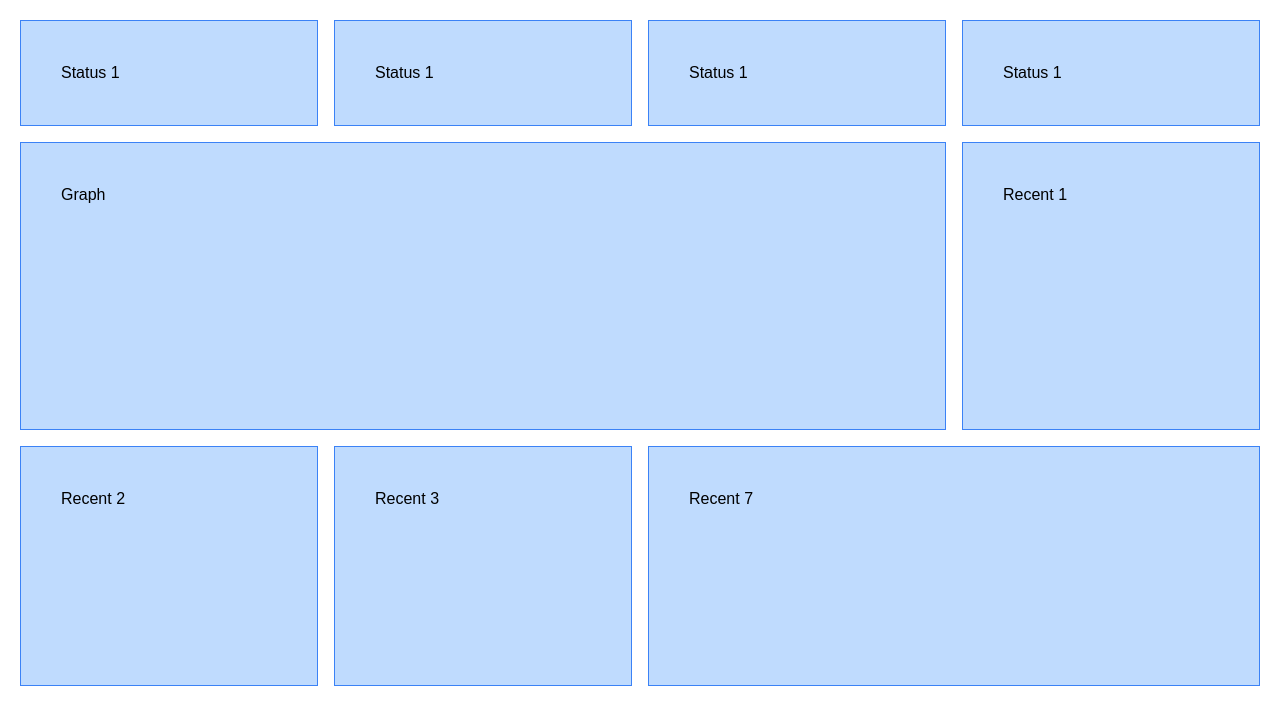
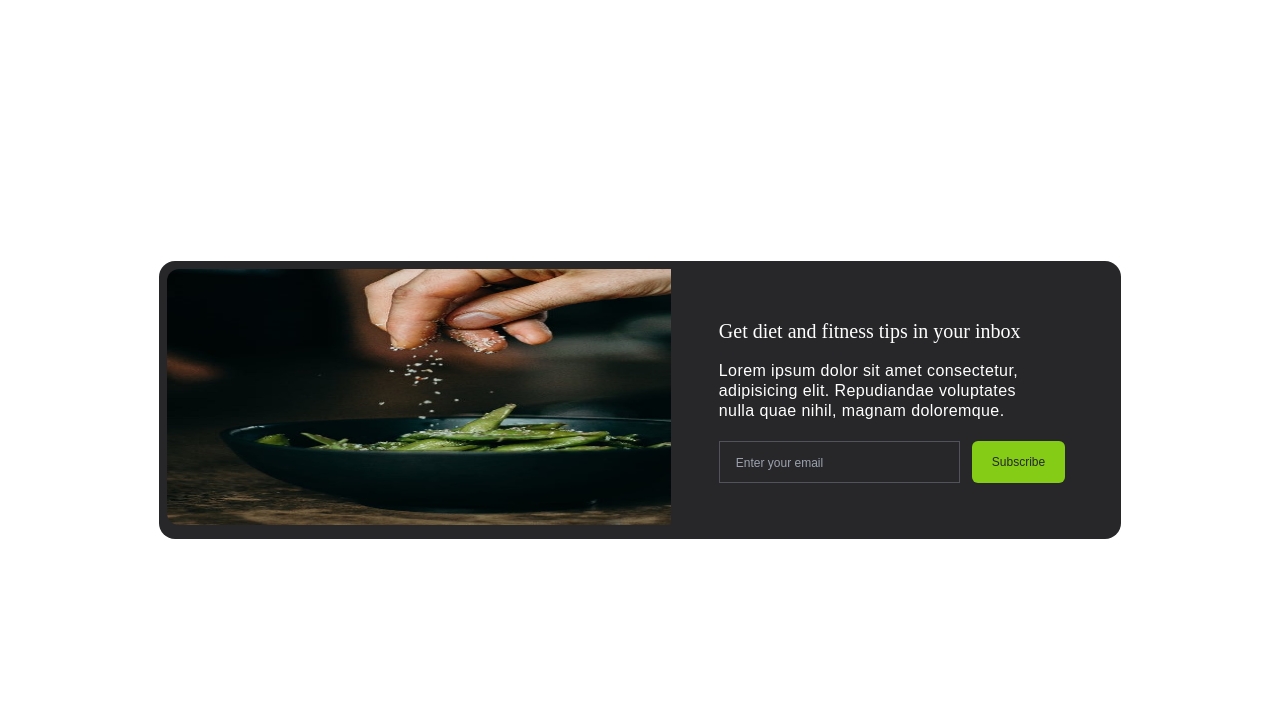
Before and after one commit to UsamaBhakrani/tailwind-nextjs-ts, a Next.js app: page / in a window 1280 px wide. Shown: the top 724 px of the page. Built offline with nearby package versions, Linux system fonts and the light colour scheme.

Commit message:
subscribe card

```diff
--- a/src/app/page.tsx
+++ b/src/app/page.tsx
@@ -4,8 +4,9 @@ import Grid from "@/components/Grid";
 export default function HomePage() {
   return (
     <>
-      {/* <Subscribe /> */}
-      <Grid />
+      <Subscribe />
+      {/* <Grid /> */}
+
     </>
   );
 }
--- a/src/components/subscribe/Subscribe.jsx
+++ b/src/components/subscribe/Subscribe.jsx
@@ -4,17 +4,35 @@ import img from "../../../public/images/image.jpg";
 
 const Subscribe = () => {
   return (
+    // background Container
     <div className="flex items-center justify-center h-screen">
+      {/* Card */}
       <div className="bg-zinc-800 p-2 mx-6 rounded-2xl">
+        {/* Image */}
         <div className="flex flex-col md:flex-row rounded-l-xl">
           <Image
             src={img}
-            className="object-fit rounded-xl h-80 md:h-64 md:rounded-l-xl md:rounded-r-none transform-hover:scale-150 hover:rounded-xl duration-200"
+            className="object-fit rounded-xl h-80 md:h-64 md:rounded-l-xl md:rounded-r-none transform:hover:scale-200 hover:rounded-xl duration-200"
           />
+          {/* Content */}
           <div className="p-6 md:p-12">
             <h2 className="font-serif text-xl font-medium text-center text-white md:text-left">
               Get diet and fitness tips in your inbox
             </h2>
+            <p className="max-w-xs my-4 text-sx leading-5 tracking-wide text-center text-white md:text-left">
+              Lorem ipsum dolor sit amet consectetur, adipisicing elit.
+              Repudiandae voluptates nulla quae nihil, magnam doloremque.
+            </p>
+            <div className="flex flex-col mt-5 space-y-4 md:space-x-3 md:flex-row md:space-y-0">
+              <input
+                type="text"
+                placeholder="Enter your email"
+                className="p-2 px-4 text-center text-white bg-zinc-800 border border-zinc-600 placeholder:text-xs placeholder:text-center md:text-left placeholder:md:text-left focus:outline-none"
+              />
+              <button className="px-5 py-3 text-xs rounded-md text-zinc-800 bg-lime-500 hover:bg-lime-700 hober:text-white duration-500">
+                Subscribe
+              </button>
+            </div>
           </div>
         </div>
       </div>
```
